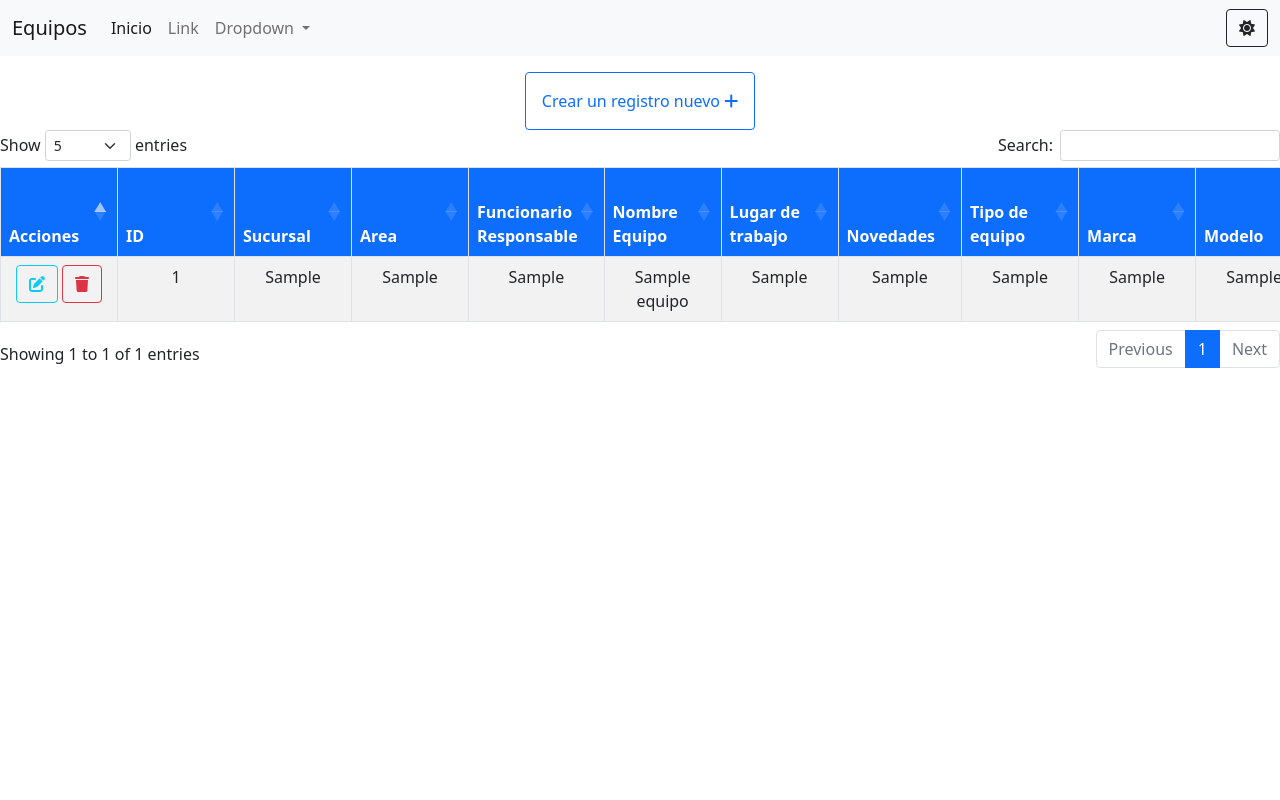
After one commit to cristcraft/prosperando, a PHP site: page /pages/equipos/equipos.php in a window 1280 px wide. The commit adds this page. Run offline with PHP 8.4, Linux system fonts and the light colour scheme; tables that the repository leaves empty or names only in its code hold one stand-in row (values such as "Sample post"); some libraries are stand-ins or nearby versions.

Commit message:
Se movieron los arvhivos de equipos a su respectiva carpeta

```diff
--- a/components/delete.php
+++ b/components/equipos/delete.php
@@ -1,5 +1,5 @@
 <?php
-    require_once('../connection/connection.php');
+    require_once('../../connection/connection.php');
     $id = $_GET['id'];
     echo $id;
 
@@ -7,7 +7,7 @@
     mysqli_query($connection,$deleteSql);
 
     if ($connection->query($deleteSql) === TRUE) {
-        echo '<script>window.location.href = "../../pages/equipos.php"</script>';
+        echo '<script>window.location.href = "../../../pages/equipos/equipos.php"</script>';
     }else {
         echo "ERROR";
     }
--- a/components/edidForm.php
+++ b/components/equipos/edidForm.php
@@ -1,8 +1,8 @@
 <?php
-    require_once("../connection/connection.php");
+    require_once("../../connection/connection.php");
 
     //importa la conexion con todas las subtablas
-    require_once("../tables/tables.php");
+    require_once("../../tables/tables.php");
 
     $editFormAction = $_SERVER['PHP_SELF'];
 
@@ -98,7 +98,7 @@
         mysqli_query($connection,$updateSql);
         echo $id;
         if ($connection->query($updateSql) === TRUE) {
-            echo '<script>window.location.href = "../pages/equipos.php"</script>';
+            echo '<script>window.location.href = "../../pages/equipos/equipos.php"</script>';
         }else {
             echo "ERROR";
         }
--- a/components/saveForm.php
+++ b/components/equipos/saveForm.php
@@ -1,8 +1,8 @@
 <?php
-require_once("../connection/connection.php");
+require_once("../../connection/connection.php");
 
 //importa la conexion con todas las subtablas
-require_once("../tables/tables.php");
+require_once("../../tables/tables.php");
 
     $editFormAction = $_SERVER['PHP_SELF'];
 
@@ -141,6 +141,6 @@ require_once("../tables/tables.php");
             )";
         mysqli_query($connection,$insertsql);
 
-        echo '<script>window.location.href = "../pages/equipos.php"</script>';
+        echo '<script>window.location.href = "../../pages/equipos/equipos.php"</script>';
 
 ?>
--- a/index.html
+++ b/index.html
@@ -30,7 +30,7 @@
                 <h4 class="card-title opcionesTitle p-3">Equipos</h4>
                 <div class="card-body opcionesTxt">
                     <p class="card-text text-justify">Aqui encontraras toda la hoja de vida y modficaciones que se le han realizado a los computadores de todas las sedes</p>
-                    <a class="btn btn-info" href="./pages/equipos.php">Ver mas</a>
+                    <a class="btn btn-info" href="./pages/equipos/equipos.php">Ver mas</a>
                 </div>
             </div>
 
@@ -38,7 +38,7 @@
                 <h4 class="card-title opcionesTitle p-3">Tablets</h4>
                 <div class="card-body opcionesTxt">
                     <p class="card-text text-justify">Aqui encontraras toda la hoja de vida y modficaciones que se le han realizado a las Tablets de todas las sedes</p>
-                    <a class="btn btn-info" href="">Ver mas</a>
+                    <a class="btn btn-info" href="./pages/tablets/tablets.php">Ver mas</a>
                 </div>
             </div>
 
--- /dev/null
+++ b/pages/equipos/equipos.php
@@ -0,0 +1,198 @@
+<?php
+    require_once("../../connection/connection.php");
+
+    $sql = "SELECT * FROM equipos";
+    $result = $connection->query($sql);
+
+
+?>
+<!doctype html>
+<html lang="es">
+
+<head>
+    <meta charset="utf-8">
+    <meta name="viewport" content="width=device-width, initial-scale=1">
+    <link rel="stylesheet" href="https://cdnjs.cloudflare.com/ajax/libs/font-awesome/6.0.0-beta2/css/all.min.css" integrity="sha512-YWzhKL2whUzgiheMoBFwW8CKV4qpHQAEuvilg9FAn5VJUDwKZZxkJNuGM4XkWuk94WCrrwslk8yWNGmY1EduTA==" crossorigin="anonymous" referrerpolicy="no-referrer" />
+    <link href="https://cdn.jsdelivr.net/npm/bootstrap@5.1.2/dist/css/bootstrap.min.css" rel="stylesheet"
+        integrity="sha384-uWxY/CJNBR+1zjPWmfnSnVxwRheevXITnMqoEIeG1LJrdI0GlVs/9cVSyPYXdcSF" crossorigin="anonymous">
+
+    <link rel="stylesheet" href="https://cdn.datatables.net/1.11.3/css/dataTables.bootstrap5.min.css">
+    <link rel="stylesheet" href="../../styles/styles.css">
+    <title>Equipos</title>
+</head>
+
+<body id="body">
+    <nav class="navbar navbar-expand-lg navbar-light bg-light" id="navbar">
+        <div class="container-fluid">
+            <a class="navbar-brand" href="#">Equipos</a>
+            <button class="navbar-toggler" type="button" data-bs-toggle="collapse"
+                data-bs-target="#navbarSupportedContent" aria-controls="navbarSupportedContent" aria-expanded="false"
+                aria-label="Toggle navigation">
+                <span class="navbar-toggler-icon"></span>
+            </button>
+            <div class="collapse navbar-collapse" id="navbarSupportedContent">
+                <ul class="navbar-nav me-auto mb-2 mb-lg-0">
+                    <li class="nav-item">
+                        <a class="nav-link active" aria-current="page" href="/">Inicio</a>
+                    </li>
+                    <li class="nav-item">
+                        <a class="nav-link" href="#">Link</a>
+                    </li>
+                    <li class="nav-item dropdown">
+                        <a class="nav-link dropdown-toggle" href="#" id="navbarDropdown" role="button"
+                            data-bs-toggle="dropdown" aria-expanded="false">
+                            Dropdown
+                        </a>
+                        <ul class="dropdown-menu" aria-labelledby="navbarDropdown">
+                            <li><a class="dropdown-item" href="#">Action</a></li>
+                            <li><a class="dropdown-item" href="#">Another action</a></li>
+                            <li>
+                                <hr class="dropdown-divider">
+                            </li>
+                            <li><a class="dropdown-item" href="#">Something else here</a></li>
+                        </ul>
+                    </li>
+                </ul>
+                <div class="d-flex">
+                    <button class="btn btn-outline-dark" id="btn-oscuro" onclick="onModoOscuro()"><i class="fas fa-sun"></i></button>
+                </div>
+            </div>
+        </div>
+    </nav>
+
+    <div class="container-fluid d-flex flex-column align-items-center mt-3">
+        <a href="./create.php" class="btn btn-outline-primary p-3">Crear un registro nuevo <i class='fas fa-plus' ></i></a>
+
+        <div class="tabla">
+            <table id="equipos" class="table table-bordered table-striped text-center mt-4">
+                <thead>
+                    <tr class="bg-primary text-white">
+                        <th scope="col">Acciones</th>
+                        <th scope="col">ID</th>
+                        <th scope="col">Sucursal</th>
+                        <th scope="col">Area</th>
+                        <th scope="col">Funcionario Responsable</th>
+                        <th scope="col">Nombre Equipo</th>
+                        <th scope="col">Lugar de trabajo</th>
+                        <th scope="col">Novedades</th>
+                        <th scope="col">Tipo de equipo</th>
+                        <th scope="col">Marca</th>
+                        <th scope="col">Modelo</th>
+                        <th scope="col">Serial</th>
+                        <th scope="col">Fecha de fabricacion</th>
+                        <th scope="col">Procesador</th>
+                        <th scope="col">Generacion procesador</th>
+                        <th scope="col">Nucleos</th>
+                        <th scope="col">Velocidad en mz</th>
+                        <th scope="col">RAM en GB</th>
+                        <th scope="col">Tipo de RAM</th>
+                        <th scope="col">Adaptador multimedia</th>
+                        <th scope="col">Adaptador video</th>
+                        <th scope="col">Marca del disco duro</th>
+                        <th scope="col">Capacidad del disco</th>
+                        <th scope="col">Tipo de disco</th>
+                        <th scope="col">Red ethernet</th>
+                        <th scope="col">IP</th>
+                        <th scope="col">MAC ethernet</th>
+                        <th scope="col">Red wifi</th>
+                        <th scope="col">MAC</th>
+                        <th scope="col">Marca del monitor</th>
+                        <th scope="col">Tipo monitor</th>
+                        <th scope="col">Serial monitor</th>
+                        <th scope="col">Modelo monitor</th>
+                        <th scope="col">Pulgadas monitor</th>
+                        <th scope="col">Cables de poder</th>
+                        <th scope="col">vga</th>
+                        <th scope="col">Pass core</th>
+                        <th scope="col">Bateria</th>
+                        <th scope="col">Carga electrica</th>
+                        <th scope="col">Voltaje</th>
+                        <th scope="col">Salida plug</th>
+                        <th scope="col">Sistema operativo</th>
+                        <th scope="col">Bits</th>
+                        <th scope="col">Licencia</th>
+                    </tr>
+                </thead>
+                <tbody>
+                    <?php
+                        if($result ->num_rows>0){
+                            while($row = $result ->fetch_assoc()){
+                    ?>
+                    <tr>
+                        <td>
+                            <a href="./edid.php/?id=<?php echo $row['id']?>" class="btn btn-outline-info"><i class="fas fa-edit"></i></a>
+                            <a  onclick="confirmar('<?php echo $row['id']?>')" class="btn btn-outline-danger"><i class="fas fa-trash"></i></a>
+                        </td>
+                        <td><?php echo $row['id']  ?></td>
+                        <td><?php echo $row['sucursal'] ?></td>
+                        <td><?php echo $row['area'] ?></td>
+                        <td><?php echo $row['funcionario_responsable']?></td>
+                        <td><?php echo $row['nombre_equipo']?></td>
+                        <td><?php echo $row['lugar_de_trabajo']?></td>
+                        <td><?php echo $row['novedades']?></td>
+                        <td><?php echo $row['tipo_equipo']?></td>
+                        <td><?php echo $row['marca'];  ?></td>
+                        <td><?php echo $row["modelo"]  ?></td>
+                        <td><?php echo $row['serial']?></td>
+                        <td><?php echo $row['fecha_fabricacion']?></td>
+                        <td><?php echo $row['procesador']?></td>
+                        <td><?php echo $row['generacion_procesador']?></td>
+                        <td><?php echo $row['nucleos']?></td>
+                        <td><?php echo $row['velocidad_mz']?></td>
+                        <td><?php echo $row['ram_gb']?></td>
+                        <td><?php echo $row['tipo_memoria']?></td>
+                        <td><?php echo $row['adaptador_multimedia']?></td>
+                        <td><?php echo $row['adaptador_video']?></td>
+                        <td><?php echo $row['marca_disco_duro']?></td>
+                        <td><?php echo $row['capacidad_disco']?></td>
+                        <td><?php echo $row['tipo_disco']?></td>
+                        <td><?php echo $row['red_ethernet']?></td>
+                        <td><?php echo $row['ip']?></td>
+                        <td><?php echo $row['mac_ethernet']?></td>
+                        <td><?php echo $row['red_wifi']?></td>
+                        <td><?php echo $row['mac']?></td>
+                        <td><?php echo $row['marca_monitor']?></td>
+                        <td><?php echo $row['tipo_monitor']?></td>
+                        <td><?php echo $row['serial_monitor']?></td>
+                        <td><?php echo $row['modelo_monitor']?></td>
+                        <td><?php echo $row['pulgadas']?></td>
+                        <td><?php echo $row['cables_poder']?></td>
+                        <td><?php echo $row['vga']?></td>
+                        <td><?php echo $row['pass_core']?></td>
+                        <td><?php echo $row['bateria']?></td>
+                        <td><?php echo $row['carga_electrica']?> mAh</td>
+                        <td><?php echo $row['voltaje']?></td>
+                        <td><?php echo $row['salida_plug']?></td>
+                        <td><?php echo $row['os']?></td>
+                        <td><?php echo $row['bit']?>bits</td>
+                        <td><?php echo $row['licencia']?></td>
+
+                    </tr>
+                    <?php }} ?>
+                </tbody>
+            </table>
+        </div>
+
+    </div>
+
+    <script src="https://code.jquery.com/jquery-3.5.1.js"></script>
+    <script src="https://cdn.datatables.net/1.11.3/js/jquery.dataTables.min.js"></script>
+    <script src="https://cdn.datatables.net/1.11.3/js/dataTables.bootstrap5.min.js"></script>
+
+    <script>
+        $(document).ready(function() {
+            $('#equipos').DataTable({
+                pageLength:5,
+                lengthMenu:[[5,10,20,-1],[5,10,20,'Todos']]
+            });
+        } );
+    </script>
+    <script src="https://cdn.jsdelivr.net/npm/bootstrap@5.1.2/dist/js/bootstrap.bundle.min.js"
+        integrity="sha384-kQtW33rZJAHjgefvhyyzcGF3C5TFyBQBA13V1RKPf4uH+bwyzQxZ6CmMZHmNBEfJ"
+        crossorigin="anonymous"></script>
+    <script src="//cdn.jsdelivr.net/npm/sweetalert2@11"></script>
+    <script src="../../scripts/modoOscuro.js"></script>
+    <script src="../../scripts/popOvers.js"></script>
+</body>
+
+</html>
--- a/scripts/popOvers.js
+++ b/scripts/popOvers.js
@@ -34,7 +34,7 @@ function confirmar(id) {
         if (result.isConfirmed) {
             Swal.fire('Eliminado Exitosamente!', '', 'success')
             setTimeout(() => {
-                window.location = '../components/delete.php/?id=' + id
+                window.location.href = "../../components/equipos/delete.php/?id=" + id
             }, 2000);
         } else if (result.isDenied) {
             Swal.fire('No se elimino', '', 'info')
--- a/tables/tables.php
+++ b/tables/tables.php
@@ -1,5 +1,5 @@
 <?php
-    require_once("../connection/connection.php");
+    require_once("../../connection/connection.php");
 
     $equipos = "SELECT * FROM equipos";
     $equiposResult = $connection->query($equipos);
```
Also changed, not shown: pages/equipos/create.php (renamed from pages/create.php, +7 -7 lines), pages/equipos/edid.php (renamed from pages/edid.php, +7 -7 lines), pages/tablets/tablets.php (renamed from pages/equipos.php, +3 -7 lines).
